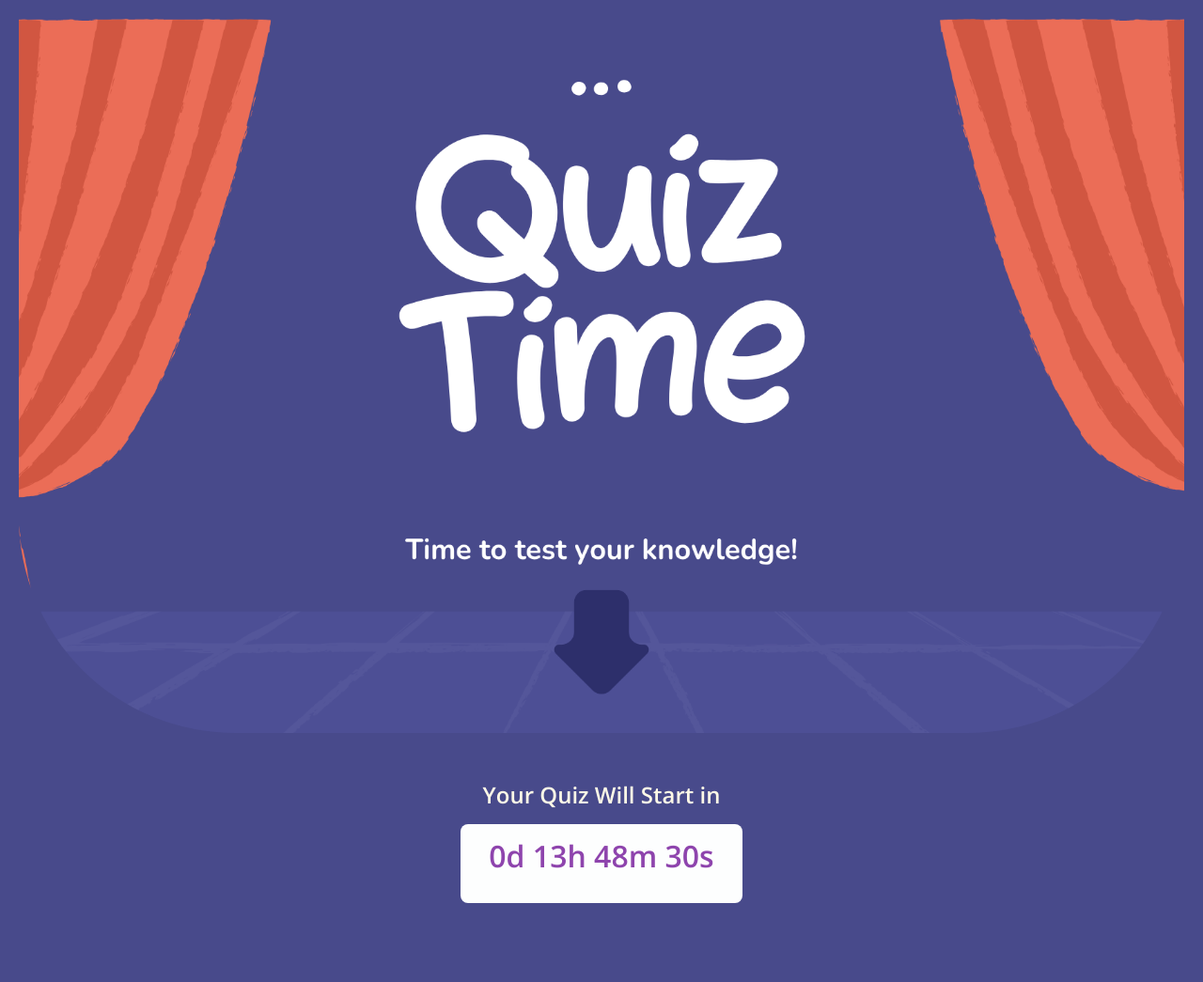
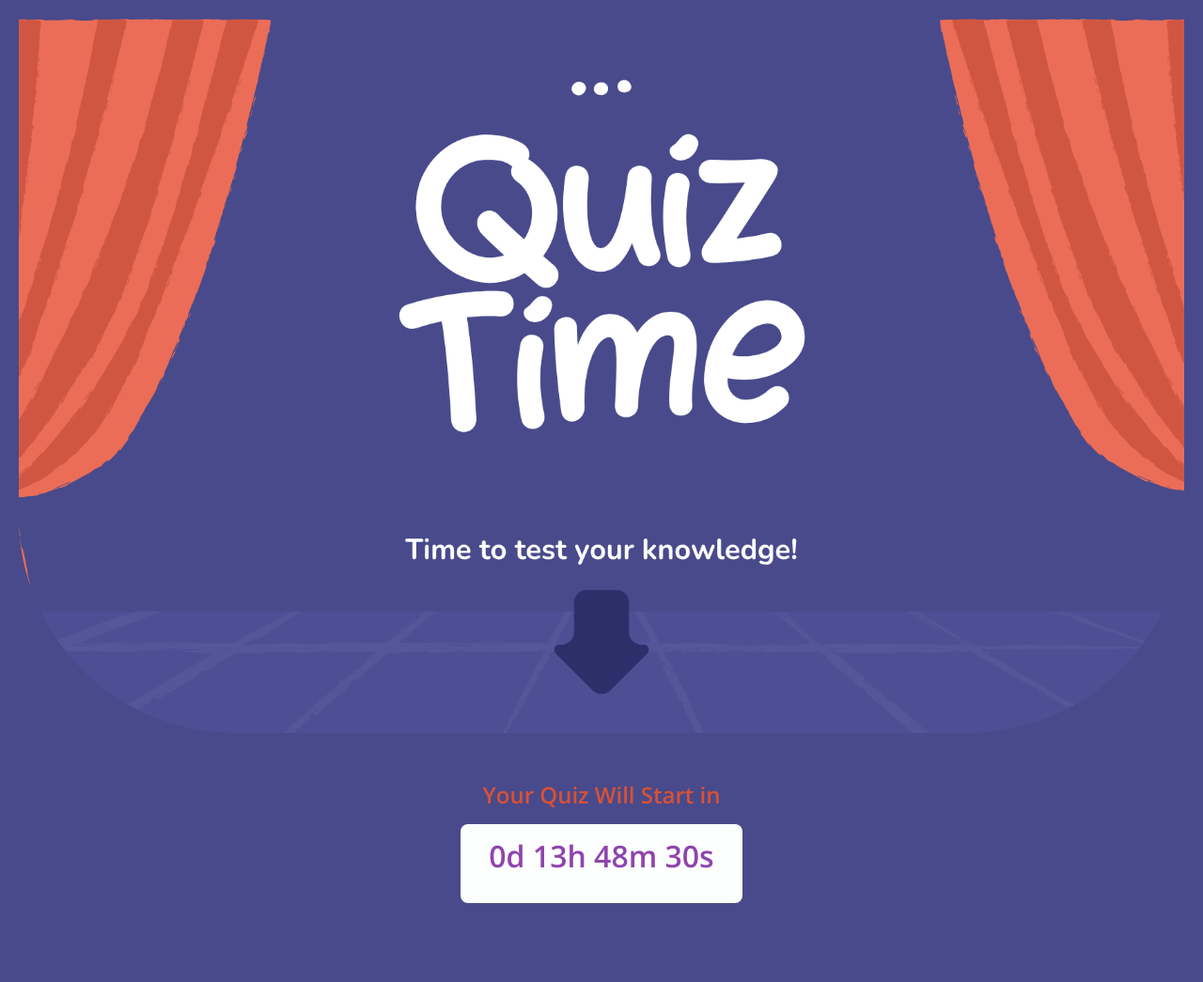
Before and after one commit to HarshaStrix/Strix-Live-Quiz, a plain HTML site: page index.html in a window 1280 px wide. Shown: the top 1045 px of the page at 94% size. Drawn offline with nearby package versions, Linux system fonts and the light colour scheme.

Commit message:
Timer Text color change for testing purpose

```diff
--- a/css/main.css
+++ b/css/main.css
@@ -57,7 +57,7 @@
 }
 
 .text-color1 {
-  color: #fef9e7;
+  color: #D95136;
 }
 
 .fullscreen-img {
```
